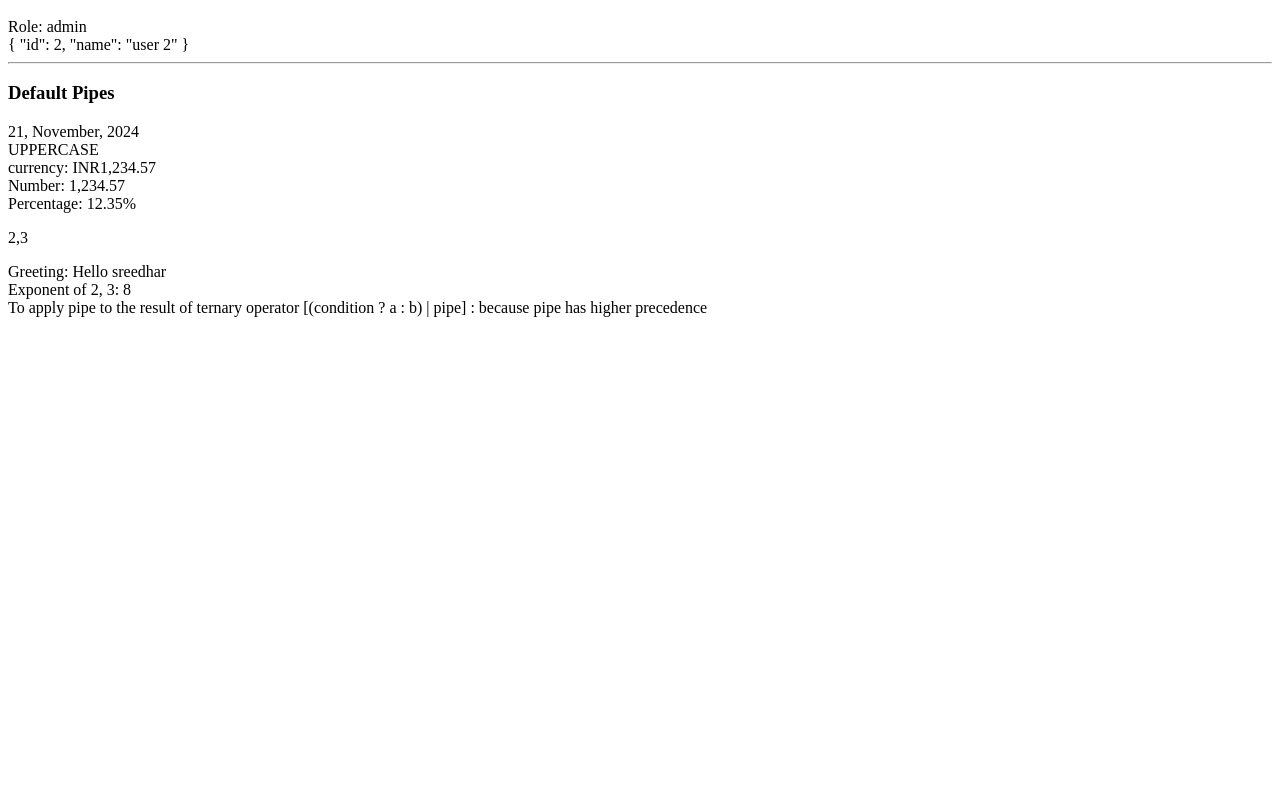
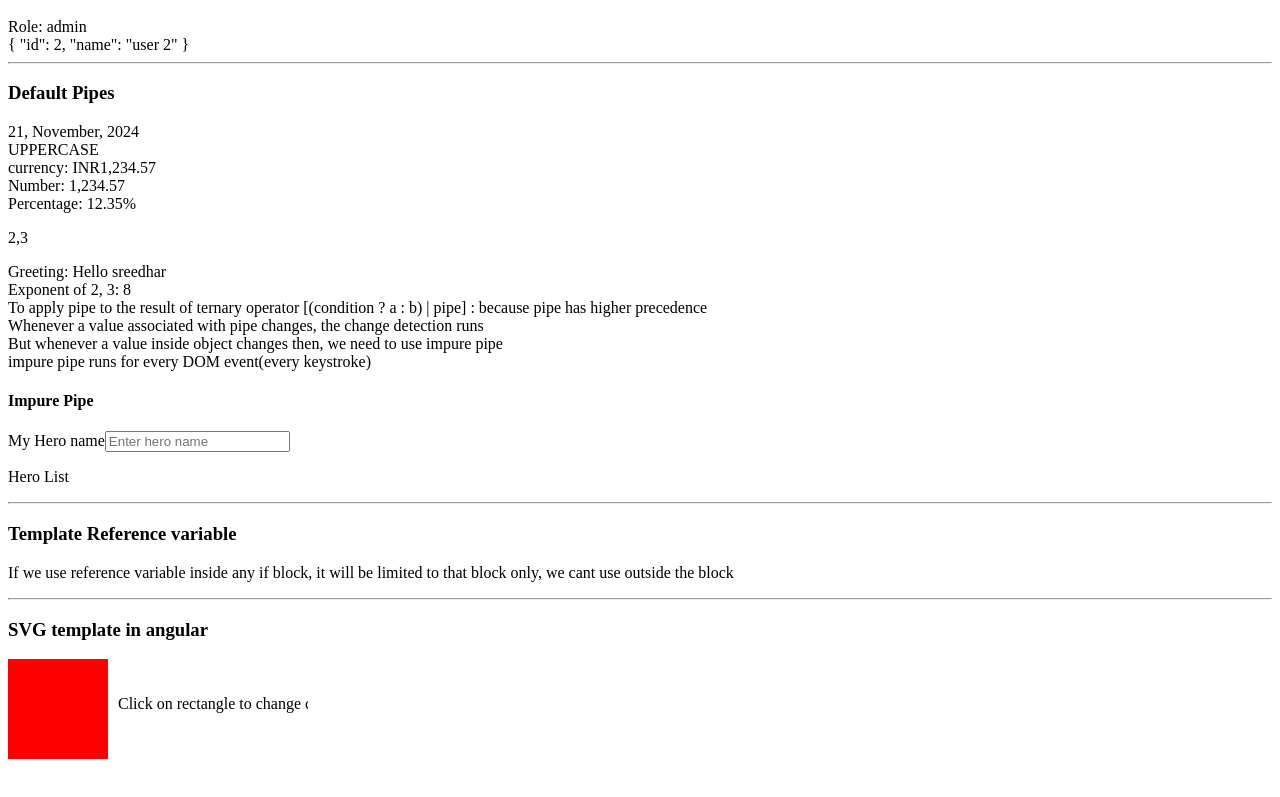
Before and after one commit to sreedhar-eg1/Angular-practice, an Angular app: page / in a window 1280 px wide. Shown: the part 1297-2094 px from the top of the page. Before the commit the page ends 1622 px from the top, so only its background shows below. Built offline with nearby package versions, Linux system fonts and the light colour scheme.

Commit message:
feature - impure pipes and svg template

```diff
--- a/src/app/app.component.html
+++ b/src/app/app.component.html
@@ -93,4 +93,44 @@
     To apply pipe to the result of ternary operator [(condition ? a : b) | pipe]
     : because pipe has higher precedence
   </div>
+  <div>
+    Whenever a value associated with pipe changes, the change detection runs
+  </div>
+  <div>
+    But whenever a value inside object changes then, we need to use impure pipe
+  </div>
+  <div>impure pipe runs for every DOM event(every keystroke)</div>
+  <h4>Impure Pipe</h4>
+  <label for="name">My Hero name</label>
+  <input
+    type="text"
+    id="name"
+    #inputBox
+    (keydown.enter)="onAdd(inputBox.value); inputBox.value = ''"
+    placeholder="Enter hero name"
+  />
+  <p>Hero List</p>
+  @for (hero of heros() | flyingHeros; track heros.name) {
+  <span>{{ hero.name + "," }}</span>
+  }
 </div>
+
+<hr />
+<div>
+  <h3>Template Reference variable</h3>
+  <p>
+    If we use reference variable inside any if block, it will be limited to that
+    block only, we cant use outside the block
+  </p>
+</div>
+
+<hr>
+<div>
+  <h3>SVG template in angular</h3>
+  <svg>
+    <g>
+      <rect width="100" height="100" [attr.fill]="fillColor()" (click)="onChangeColor()"></rect>
+      <text x="110" y="50">Click on rectangle to change color</text>
+    </g>
+  </svg>
+</div>
--- a/src/app/app.component.ts
+++ b/src/app/app.component.ts
@@ -2,7 +2,17 @@ import { Component, OnInit, signal } from '@angular/core';
 import { RouterOutlet } from '@angular/router';
 import { AdminProfileComponent } from './basics/admin-profile/admin-profile.component';
 import { UserProfileComponent } from './basics/user-profile/user-profile.component';
-import { AsyncPipe, CurrencyPipe, DatePipe, DecimalPipe, JsonPipe, NgComponentOutlet, PercentPipe, SlicePipe, UpperCasePipe } from '@angular/common';
+import {
+  AsyncPipe,
+  CurrencyPipe,
+  DatePipe,
+  DecimalPipe,
+  JsonPipe,
+  NgComponentOutlet,
+  PercentPipe,
+  SlicePipe,
+  UpperCasePipe,
+} from '@angular/common';
 import { HostComponent } from './basics/host/host.component';
 import { ParentComponent } from './basics/parent/parent.component';
 import { StylesComponent } from './basics/styles/styles.component';
@@ -10,6 +20,7 @@ import { SizerComponent } from './basics/sizer/sizer.component';
 import { from } from 'rxjs';
 import { GreetPipe } from './pipes/greet.pipe';
 import { ExponentPipe } from './pipes/exponent.pipe';
+import { FlyingHerosPipe } from './pipes/flying-heros.pipe';
 
 @Component({
   selector: 'app-root',
@@ -30,7 +41,8 @@ import { ExponentPipe } from './pipes/exponent.pipe';
     SlicePipe,
     JsonPipe,
     GreetPipe,
-    ExponentPipe
+    ExponentPipe,
+    FlyingHerosPipe,
   ],
   templateUrl: './app.component.html',
   styleUrl: './app.component.scss',
@@ -40,7 +52,9 @@ export class AppComponent implements OnInit {
   fontSize = signal(24);
   userRole = signal('admin');
 
-  todaysdate = new Date()
+  todaysdate = new Date();
+
+  heros = signal<{ name: string; canFly: boolean }[]>([]);
 
   isAdmin = signal(true);
   profileComponent: {
@@ -56,6 +70,8 @@ export class AppComponent implements OnInit {
   ];
 
   num$ = from(this.users)!;
+
+  fillColor = signal('rgb(255, 0, 0)');
 
   getComponent() {
     return this.isAdmin() ? AdminProfileComponent : UserProfileComponent;
@@ -79,4 +95,19 @@ export class AppComponent implements OnInit {
   ngOnInit(): void {
     this.getComponentUsingLazy();
   }
+
+  onAdd(heroName: string) {
+    this.heros.update((oldValue) => [
+      ...oldValue,
+      { name: heroName, canFly: true },
+    ]);
+  }
+
+  onChangeColor() {
+    const r = Math.random() * 256;
+    const g = Math.random() * 256;
+    const b = Math.random() * 256;
+
+    this.fillColor.set(`rgb(${r}, ${g}, ${b}`);
+  }
 }
--- /dev/null
+++ b/src/app/pipes/flying-heros.pipe.ts
@@ -0,0 +1,13 @@
+import { Pipe, PipeTransform } from '@angular/core';
+
+@Pipe({
+  name: 'flyingHeros',
+  pure: false,
+})
+export class FlyingHerosPipe implements PipeTransform {
+  transform(
+    value: { name: string; canFly: boolean }[]
+  ): { name: string; canFly: boolean }[] {
+    return value.filter((hero) => hero.canFly);
+  }
+}
```
Also changed, not shown: 1 other file (tests, documents, lock files or other folders).
